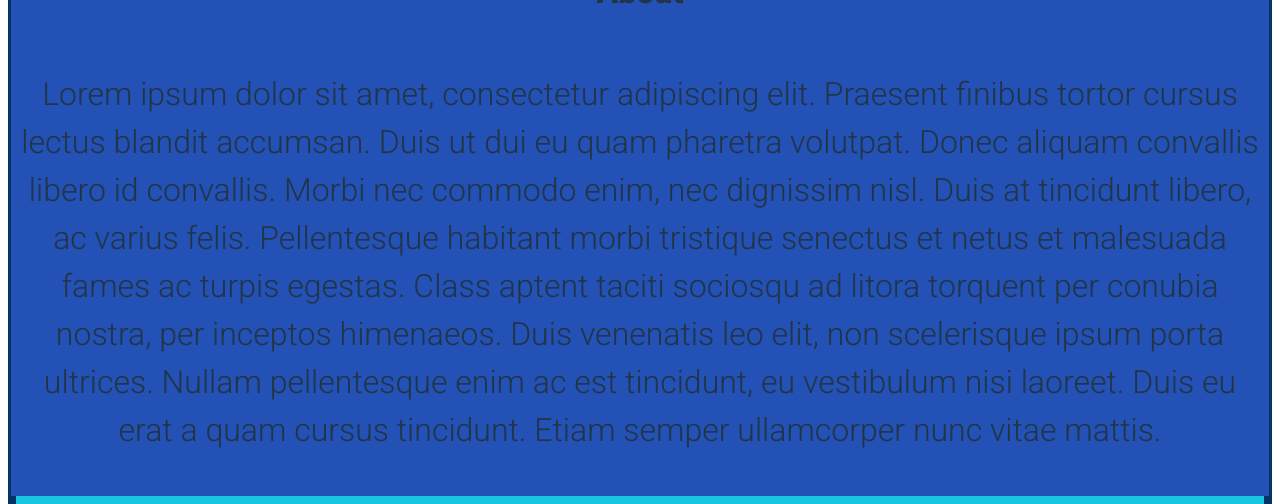
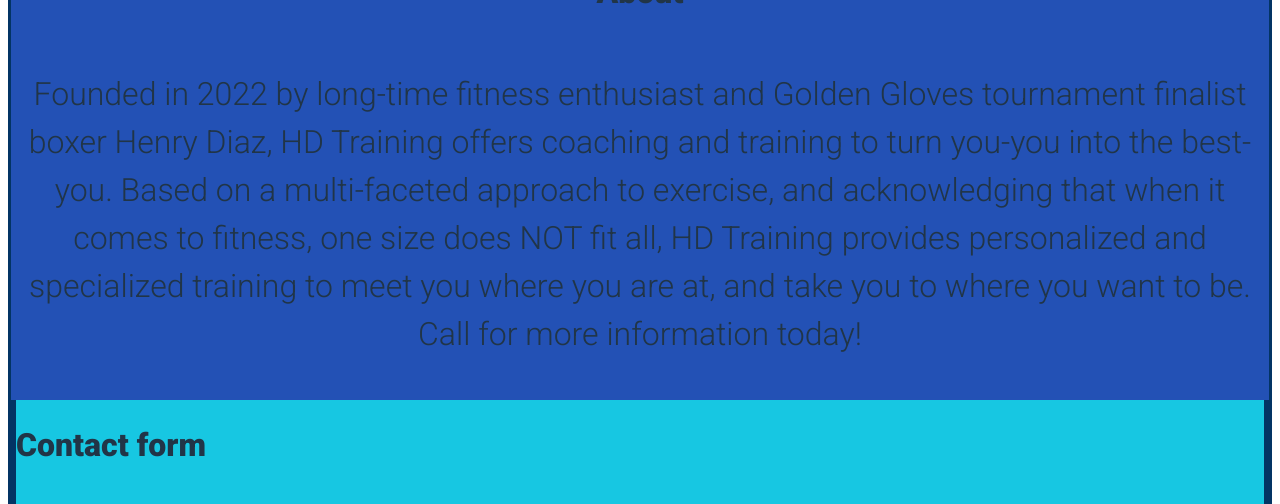
Before and after one commit to sebastian-espeset/gymsite, a React (Vite) app: page / in a window 1280 px wide. Shown: the part 972-1476 px from the top of the page. Built offline with nearby package versions, Linux system fonts and the light colour scheme.

Commit message:
about copy

```diff
--- a/src/about/About.tsx
+++ b/src/about/About.tsx
@@ -8,7 +8,7 @@
       </div>
       <div className="copyBody">
         <p>
-        Lorem ipsum dolor sit amet, consectetur adipiscing elit. Praesent finibus tortor cursus lectus blandit accumsan. Duis ut dui eu quam pharetra volutpat. Donec aliquam convallis libero id convallis. Morbi nec commodo enim, nec dignissim nisl. Duis at tincidunt libero, ac varius felis. Pellentesque habitant morbi tristique senectus et netus et malesuada fames ac turpis egestas. Class aptent taciti sociosqu ad litora torquent per conubia nostra, per inceptos himenaeos. Duis venenatis leo elit, non scelerisque ipsum porta ultrices. Nullam pellentesque enim ac est tincidunt, eu vestibulum nisi laoreet. Duis eu erat a quam cursus tincidunt. Etiam semper ullamcorper nunc vitae mattis.
+        Founded in 2022 by long-time fitness enthusiast and Golden Gloves tournament finalist boxer Henry Diaz, HD Training offers coaching and training to turn you-you into the best-you. Based on a multi-faceted approach to exercise, and acknowledging that when it comes to fitness, one size does NOT fit all, HD Training provides personalized and specialized training to meet you where you are at, and take you to where you want to be. Call for more information today!
         </p>
       </div>
     </div>
```
